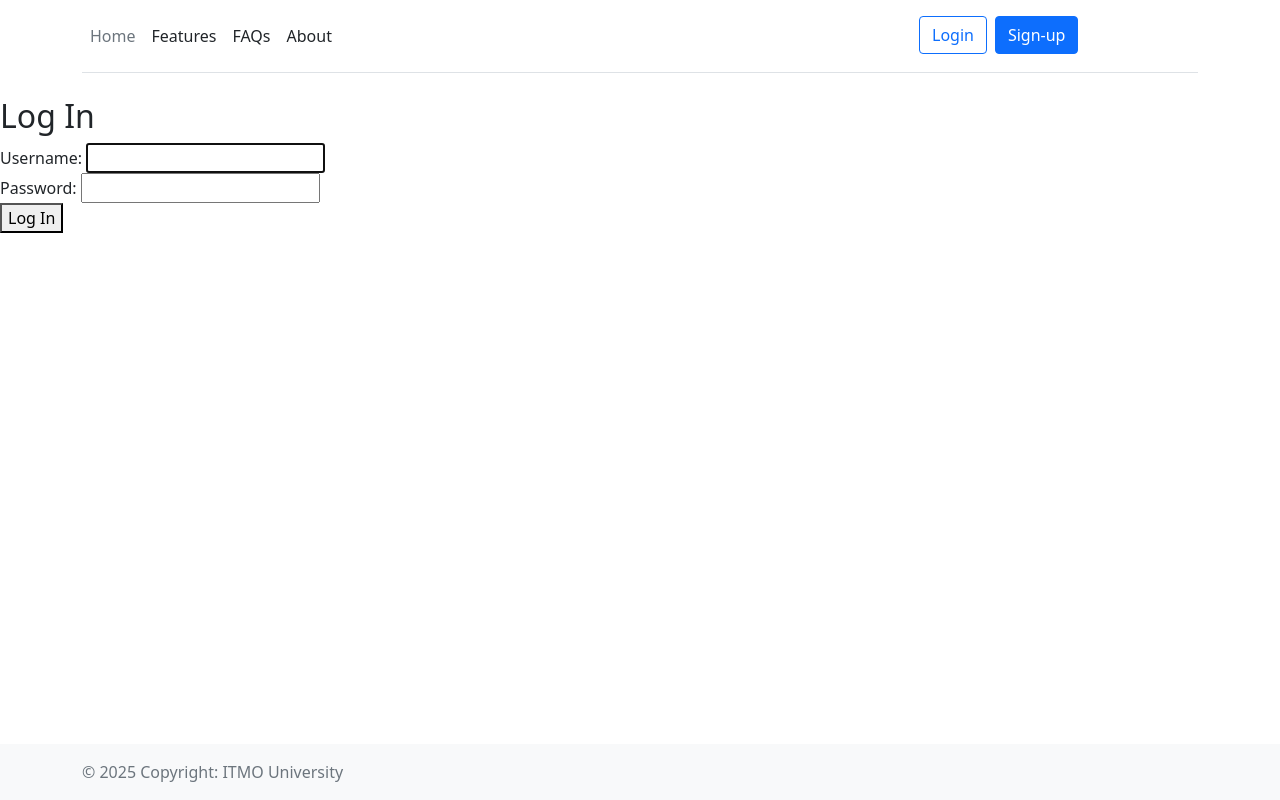
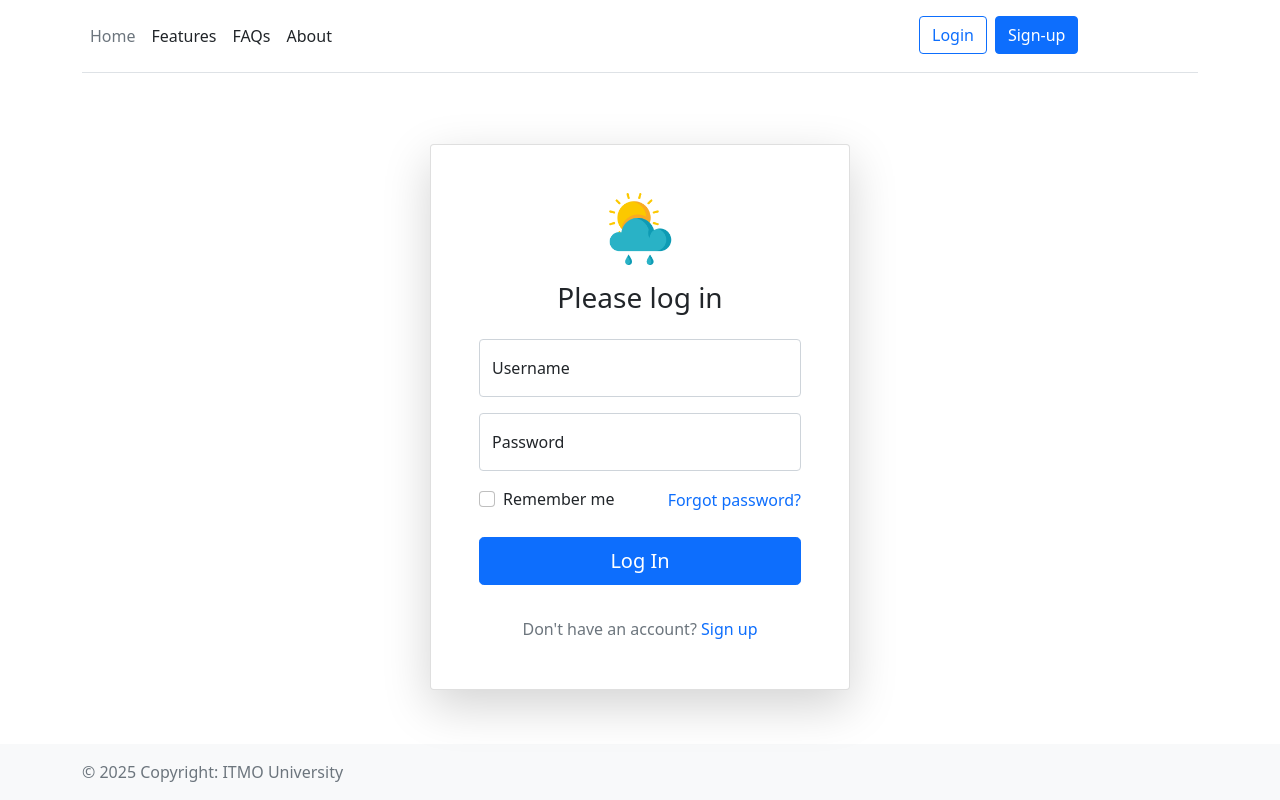
Before and after one commit to abdulovia/weather, a Django app: page /accounts/login/ in a window 1280 px wide. Run offline with Django 5.2, Linux system fonts and the light colour scheme.

Commit message:
Update login.html

```diff
--- a/weather_app/templates/registration/login.html
+++ b/weather_app/templates/registration/login.html
@@ -1,12 +1,65 @@
 {% extends "base.html" %}
+{% load static %}
 
 {% block title %}Login{% endblock %}
 
 {% block content %}
-<h2>Log In</h2>
-<form method="post">
-    {% csrf_token %}
-    {{ form }}
-    <button type="submit">Log In</button>
-</form>
+<div class="login-container container d-flex justify-content-center align-items-center" style="min-height: 80vh;">
+    <div class="card shadow-lg" style="width: 100%; max-width: 420px; margin: 1em;">
+        <div class="card-body p-4 p-sm-5">
+            <form method="post" class="needs-validation" novalidate>
+                {% csrf_token %}
+
+                <div class="text-center mb-4">
+                    <img class="mb-3" src="{% static 'img/favicon.png' %}" alt="Company Logo" width="72" height="72">
+                    <h1 class="h3 mb-3 fw-normal">Please log in</h1>
+
+                    {% if form.errors %}
+                    <div class="alert alert-danger alert-dismissible fade show" role="alert">
+                        Your username and password didn't match. Please try again.
+                        <button type="button" class="btn-close" data-bs-dismiss="alert" aria-label="Close"></button>
+                    </div>
+                    {% endif %}
+                </div>
+
+                <div class="form-floating mb-3">
+                    <input type="text" class="form-control {% if form.errors %}is-invalid{% endif %}" id="floatingInput"
+                        name="username" placeholder="name@example.com" required
+                        value="{% if form.username.value %}{{ form.username.value }}{% endif %}">
+                    <label for="floatingInput">Username</label>
+                    <div class="invalid-feedback">
+                        Please enter your username.
+                    </div>
+                </div>
+
+                <div class="form-floating mb-3">
+                    <input type="password" class="form-control {% if form.errors %}is-invalid{% endif %}"
+                        id="floatingPassword" name="password" placeholder="Password" required>
+                    <label for="floatingPassword">Password</label>
+                    <div class="invalid-feedback">
+                        Please enter your password.
+                    </div>
+                </div>
+
+                <div class="d-flex justify-content-between align-items-center mb-4">
+                    <div class="form-check">
+                        <input class="form-check-input" type="checkbox" id="rememberMe" name="remember-me">
+                        <label class="form-check-label" for="rememberMe">Remember me</label>
+                    </div>
+                    <a href="{% url 'password_reset' %}" class="text-decoration-none">Forgot password?</a>
+                </div>
+
+                <button class="w-100 btn btn-lg btn-primary mb-3" type="submit">Log In</button>
+
+                {% if next %}
+                <input type="hidden" name="next" value="{{ next }}">
+                {% endif %}
+
+                <p class="text-center text-muted mt-3 mb-0">Don't have an account?
+                    <a href="{% url 'signup' %}" class="text-decoration-none">Sign up</a>
+                </p>
+            </form>
+        </div>
+    </div>
+</div>
 {% endblock %}
```
